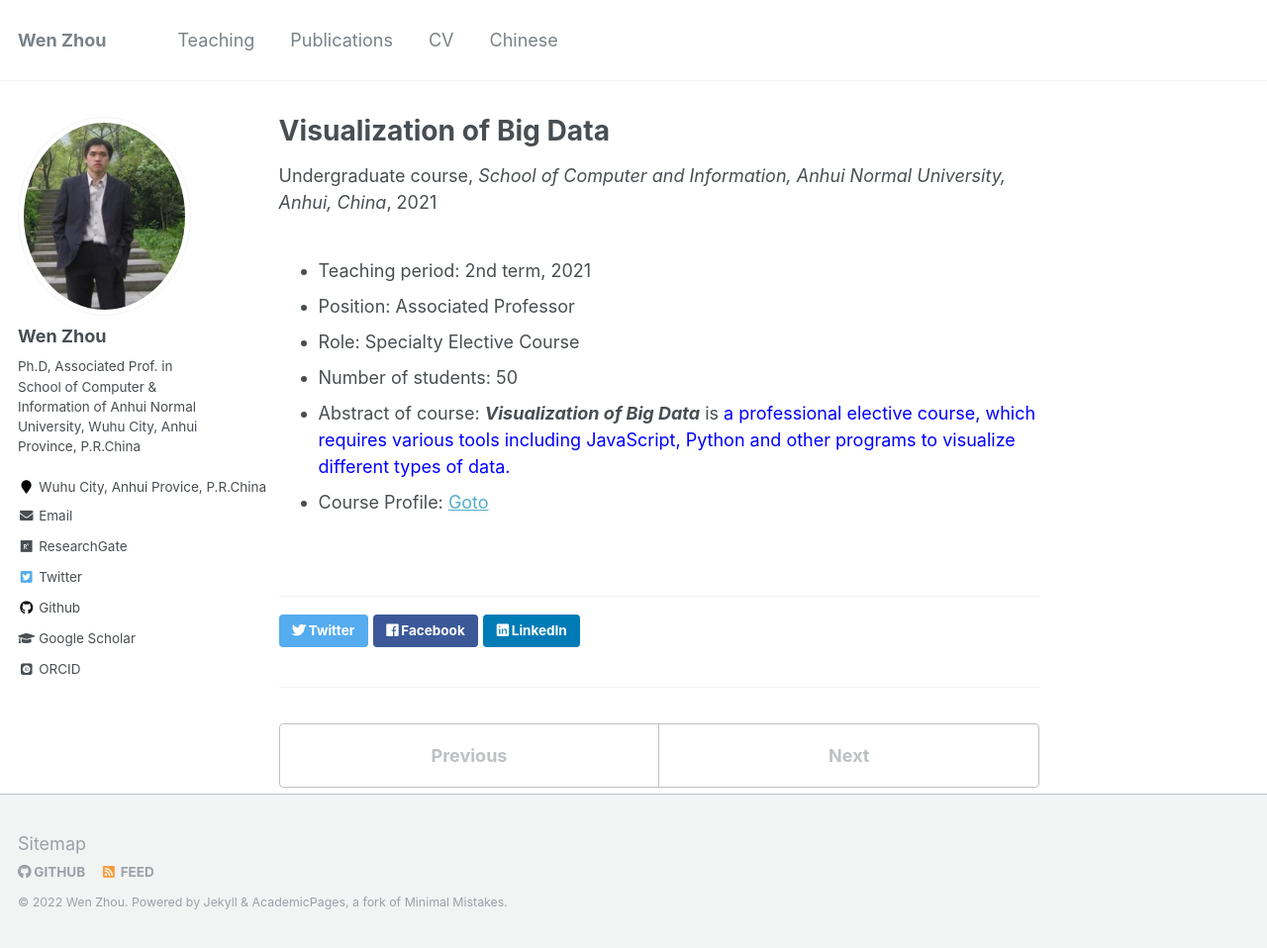
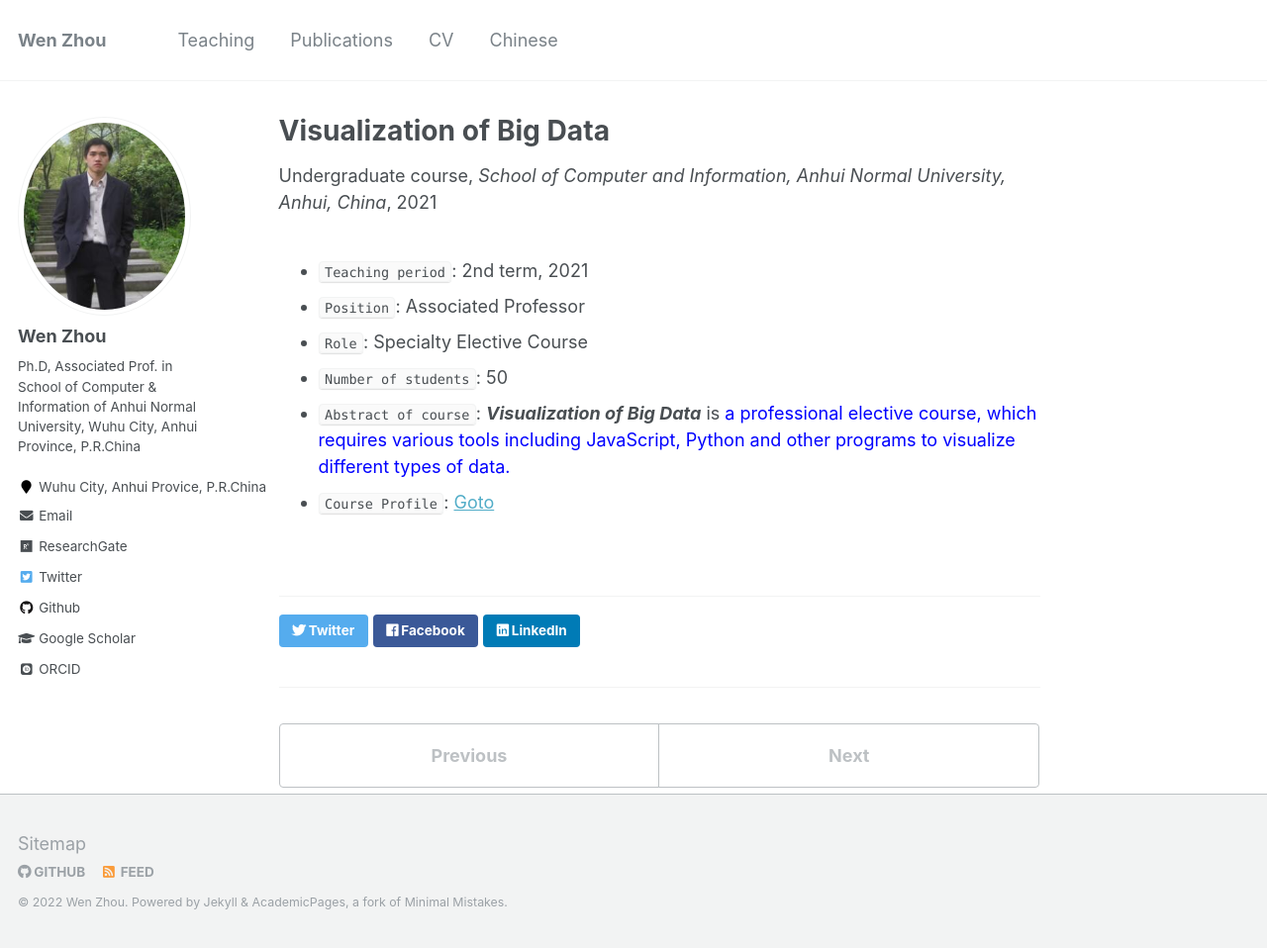
Before and after one commit to zhouwen327/zhouwen327.github.io, a Jekyll site: the page built from _teaching/2021-T2-VBD.md, in a window 1280 px wide and 958 px high. Shown: the whole window at 99% size. Built offline with Jekyll 4.4.1, drawn with Linux system fonts in a browser that asks for light colours; some web fonts are replaced.

Commit message:
Update 2021-T2-VBD.md

```diff
--- a/_teaching/2021-T2-VBD.md
+++ b/_teaching/2021-T2-VBD.md
@@ -7,9 +7,9 @@ venue: "School of Computer and Information, Anhui Normal University, Anhui, Chin
 date: 2021-3-18
 location: "Wuhu Anhui"
 ---
-* Teaching period: 2nd term, 2021
-* Position: Associated Professor
-* Role: Specialty Elective Course
-* Number of students: 50
-* Abstract of course: <i><b>Visualization of Big Data</b></i> is <font color='blue'> a professional elective course, which requires various tools including JavaScript, Python and other programs to visualize different types of data.</font>
-* Course Profile: [Goto](http://ivr-ahnu.cn/lectures/visualization/)
+* `Teaching period`: 2nd term, 2021
+* `Position`: Associated Professor
+* `Role`: Specialty Elective Course
+* `Number of students`: 50
+* `Abstract of course`: <i><b>Visualization of Big Data</b></i> is <font color='blue'> a professional elective course, which requires various tools including JavaScript, Python and other programs to visualize different types of data.</font>
+* `Course Profile`: [Goto](http://ivr-ahnu.cn/lectures/visualization/)
```
